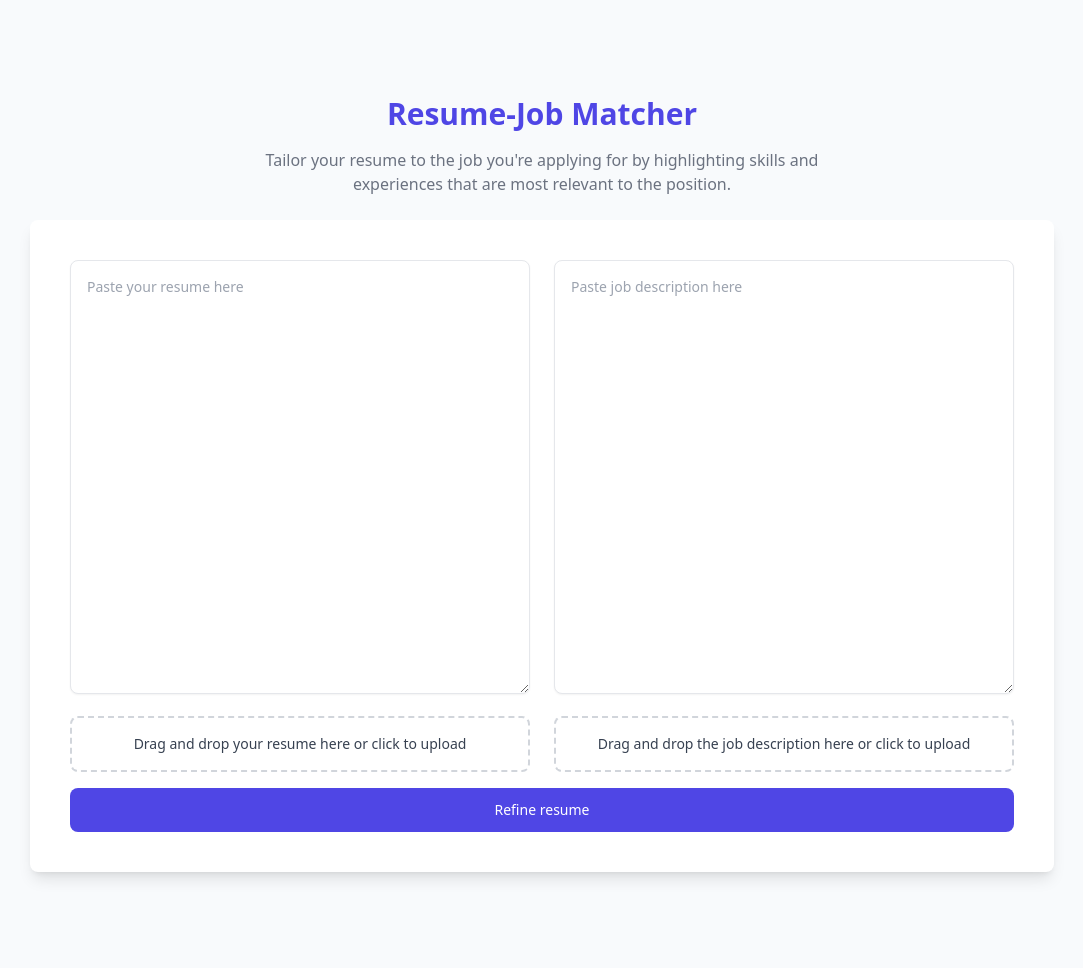
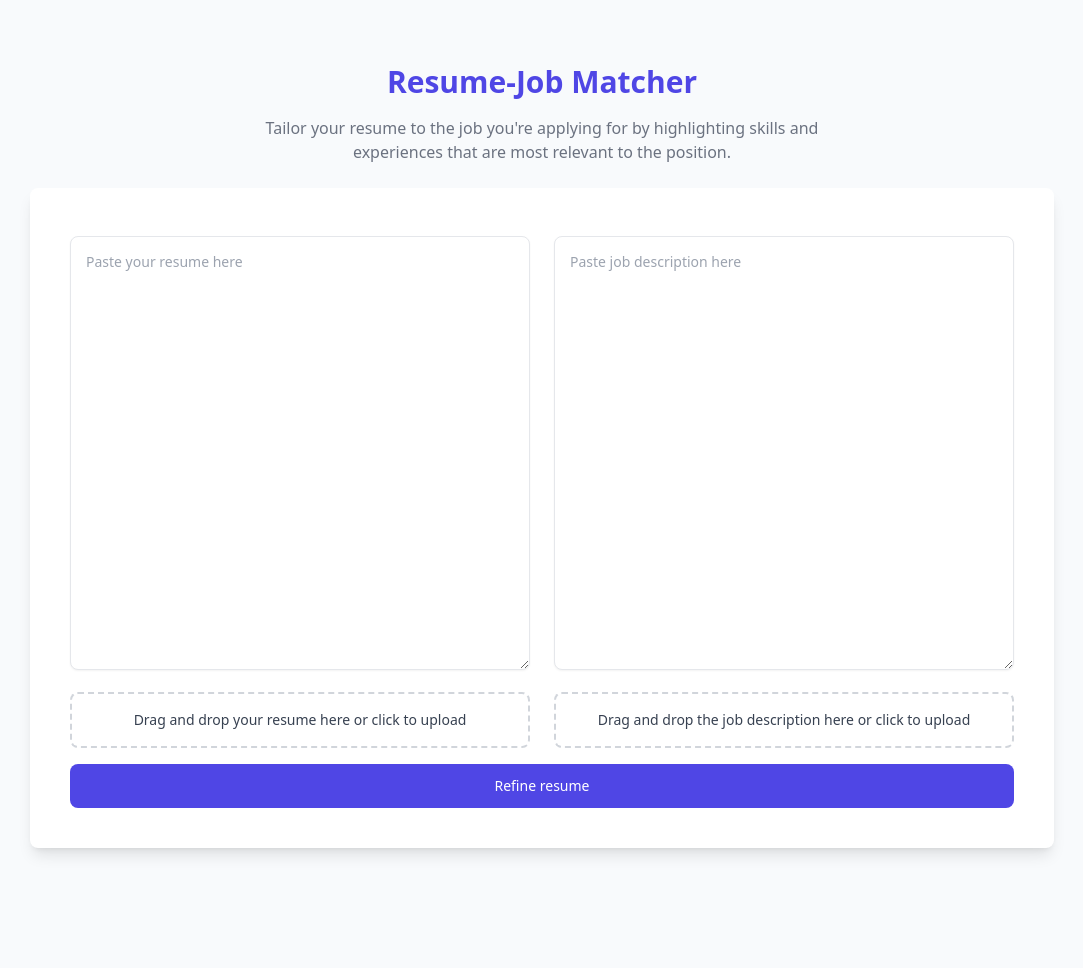
Before and after one commit to chile20/resume-job-matcher, a Flask app: page / in a window 1280 px wide. Shown: the whole page, without its empty margins (98-1181 px from the left). After the commit the page ends 855 px from the top, so only its background shows below. Run offline with Flask 2, Linux system fonts and the light colour scheme; the visitor is signed in with stand-in values (Sample User, id 1); some libraries are stand-ins or nearby versions.

Commit message:
Added floating label and error handling for no submission

```diff
--- a/app/routes.py
+++ b/app/routes.py
@@ -1,7 +1,7 @@
 from flask import Flask, Blueprint, render_template, request, redirect, url_for, session, jsonify
 from .models import refine_resume
 import os
-import textract
+# import docx2txt
 import pdfplumber
 
 from dotenv import load_dotenv
@@ -33,19 +33,24 @@ def refine():
     job_description_text = extract_text_from_file(request.files.get('job_description_file'), request.form['job_description_text'])
     print(resume_text)
     print(job_description_text)
+    # Check if either the resume text or job description text is empty
+    if not resume_text.strip() or not job_description_text.strip():
+        return jsonify(error="Both resume and job description must be provided."), 400
+
     refined_text = refine_resume(resume_text, job_description_text)
     return jsonify(original=resume_text, refined=refined_text)
     # return render_template('result.html', original=resume_text, refined=refined_text)
-
 
 def extract_text_from_file(file, fallback_texts):
     if file and file.filename != '':
         filename = file.filename.lower()
         if filename.endswith('.txt'):
             text_content = file.read().decode('utf-8')
-        elif filename.endswith('.docx') or filename.endswith('.pdf'):
-            # textract processes both .docx and .pdf files
-            text_content = textract.process(file).decode('utf-8')
+        # elif filename.endswith('.docx'):
+        #     text_content = docx2txt.process(file)
+        elif filename.endswith('.pdf'):
+            with pdfplumber.open(file) as pdf:
+                text_content = '\n'.join(page.extract_text() for page in pdf.pages if page.extract_text())
         else:
             return "Unsupported file type", 400
         return text_content
--- a/app/templates/home.html
+++ b/app/templates/home.html
@@ -6,31 +6,43 @@
     <title>Resume Refiner</title>
     <!-- Include Tailwind CSS from CDN -->
     <script src="https://cdn.tailwindcss.com"></script>
-    <link rel="stylesheet" href="https://cdnjs.cloudflare.com/ajax/libs/font-awesome/5.10.0/css/all.min.css" integrity="sha512-PgQMlq+nqFLV4ylk1gwUOgm6CtIIXkKwaIHp/PAIWHzig/lKZSEGKEysh0TCVbHJXCLN7WetD8TFecIky75ZfQ==" crossorigin="anonymous" referrerpolicy="no-referrer" />
+    <link rel="stylesheet" href="https://cdnjs.cloudflare.com/ajax/libs/font-awesome/5.10.0/css/all.min.css"
+          integrity="sha512-PgQMlq+nqFLV4ylk1gwUOgm6CtIIXkKwaIHp/PAIWHzig/lKZSEGKEysh0TCVbHJXCLN7WetD8TFecIky75ZfQ=="
+          crossorigin="anonymous" referrerpolicy="no-referrer"/>
+    <!-- Other head content -->
+    <style>
+        textarea:not(:placeholder-shown) + label,
+        textarea:focus + label {
+            transform: translateY(-120%);
+            top: 0;
+            color: #3b82f6;
+        }
+    </style>
 </head>
-<body class="bg-slate-50">
+<body class="bg-slate-50 lg:h-screen">
 <div id="spinner" class="hidden fixed inset-0 z-50 flex items-center justify-center bg-white bg-opacity-75">
     <div class="fas fa-circle-notch fa-spin fa-5x text-indigo-600"></div>
 </div>
-</div>
-<div class="mx-auto max-w-screen-xl px-4 py-24 sm:px-6 lg:px-8">
-    <div class="mx-auto max-w-5xl"> <!-- Further increased max-width of the container -->
+<main class="mx-auto max-w-screen-xl px-4 py-16 sm:px-6 lg:px-8">
+    <section class="mx-auto max-w-5xl">
         <h1 class="text-center text-2xl font-bold text-indigo-600 sm:text-3xl">Resume-Job Matcher</h1>
-
         <p class="mx-auto mt-4 max-w-xl text-center text-gray-500"> <!-- Increased max-width of the paragraph -->
             Tailor your resume to the job you're applying for by highlighting skills and experiences that are most
             relevant to the position.
         </p>
         <div id="container" class="bg-white mb-0 mt-6 space-y-6 rounded-lg p-6 shadow-lg sm:p-8 lg:p-10">
             <form id="form" action="/refine" method="post" enctype="multipart/form-data" class="">
-                <!-- Increased padding and spacing -->
-                <div class="grid grid-cols-1 md:grid-cols-2 gap-6"> <!-- Increased grid gap -->
+                <div class="grid grid-cols-1 md:grid-cols-2 gap-6">
                     <div>
                         <!-- Resume Textarea -->
-                        <label for="resume_text" class="sr-only">Resume</label>
+                        <div class="relative pt-2">
                         <textarea id="resume" name="resume_text" rows="20"
                                   class="w-full rounded-lg border-gray-200 border p-4 text-sm shadow-sm"
-                                  placeholder="Paste your resume here"></textarea>
+                                  placeholder=""></textarea>
+                            <label for="resume_text"
+                                   class="text-sm text-gray-400 absolute left-4 top-6 transition-all pointer-events-none">Paste
+                                your resume here</label>
+                        </div>
                         <!-- Drag and Drop File Upload for Resume -->
                         <div id="drop_area_resume"
                              class="flex flex-col items-center justify-center p-4 border-2 border-gray-300 border-dashed rounded-lg my-4 hover:border-gray-400"
@@ -44,10 +56,14 @@
                     </div>
                     <div>
                         <!-- Job Description Textarea -->
-                        <label for="job_description_text" class="sr-only">Job Description</label>
+                        <div class="relative pt-2">
                         <textarea id="job_description" name="job_description_text" rows="20"
                                   class="w-full rounded-lg border-gray-200 border p-4 text-sm shadow-sm"
-                                  placeholder="Paste job description here"></textarea>
+                                  placeholder=""></textarea>
+                            <label for="job_description_text"
+                                   class="text-sm text-gray-400 absolute left-4 top-6 transition-all pointer-events-none">Paste
+                                job description here</label>
+                        </div>
                         <!-- Drag and Drop File Upload for Job Description -->
                         <div id="drop_area_job_description"
                              class="flex flex-col items-center justify-center p-4 border-2 border-gray-300 border-dashed rounded-lg my-4 hover:border-gray-400"
@@ -77,8 +93,15 @@
                 </a>
             </div>
         </div>
-    </div>
-</div>
+        <div id="alert_bar" class="hidden mt-4 bg-red-100 border border-red-400 text-red-700 px-4 py-3 rounded relative"
+             role="alert">
+            <strong class="font-bold">Attention!</strong>
+            <span id="error_message" class="block sm:inline"></span>
+            <button id="alert_bar button" class="absolute top-0 bottom-0 right-0 px-4 py-3"><i class="fas fa-times"></i>
+            </button>
+        </div>
+    </section>
+</main>
 <script>
     const form = document.querySelector('form');
     const dropAreaResume = document.getElementById('drop_area_resume');
@@ -87,6 +110,15 @@
     const fileInputJobDescription = document.getElementById('job_description_file');
     const resumeTextArea = document.getElementById('resume');
     const jobDescriptionTextArea = document.getElementById('job_description');
+    const errorMessage = document.getElementById('error_message');
+    const alertBar = document.getElementById('alert_bar');
+    const closeButton = document.getElementById('alert_bar button');
+
+    document.addEventListener('DOMContentLoaded', function () {
+        closeButton.addEventListener('click', function () {
+            alertBar.classList.add('hidden');
+        });
+    });
 
     dropAreaResume.addEventListener('click', () => fileInputResume.click());
     dropAreaJobDescription.addEventListener('click', () => fileInputJobDescription.click());
@@ -133,9 +165,10 @@
     }
 
     function sendForm() {
+        hideError();
         const spinner = document.getElementById('spinner');
 
-        // Show spinner
+        // Show loading state
         spinner.classList.remove('hidden');
 
         const formData = new FormData();
@@ -154,16 +187,29 @@
         })
             .then(response => response.json())
             .then(data => {
-                console.log('Success:', data);
-                updateSuggestions(data.refined);
+                if (data.error) {
+                    showError(data.error);
+                } else {
+                    updateSuggestions(data.refined);
+                }
             })
             .catch((error) => {
                 console.error('Error:', error);
             })
             .finally(() => {
-                // Hide spinner
+                // Hide loading state
                 spinner.classList.add('hidden');
             });
+    }
+
+    function showError(message) {
+        errorMessage.innerText = message;
+        alertBar.classList.remove('hidden');
+    }
+
+    function hideError() {
+        errorMessage.innerText = "";
+        alertBar.classList.add('hidden');
     }
 
     function updateSuggestions(refined) {
```
